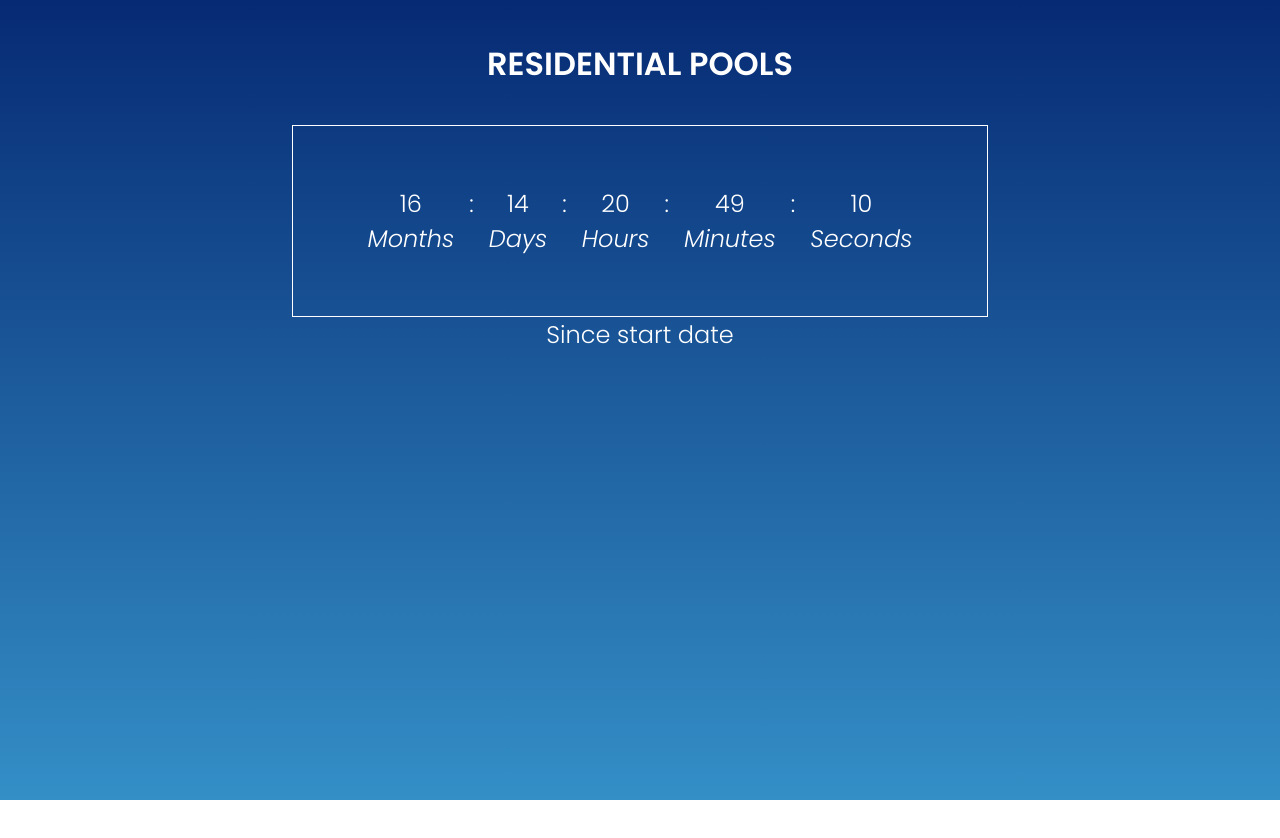
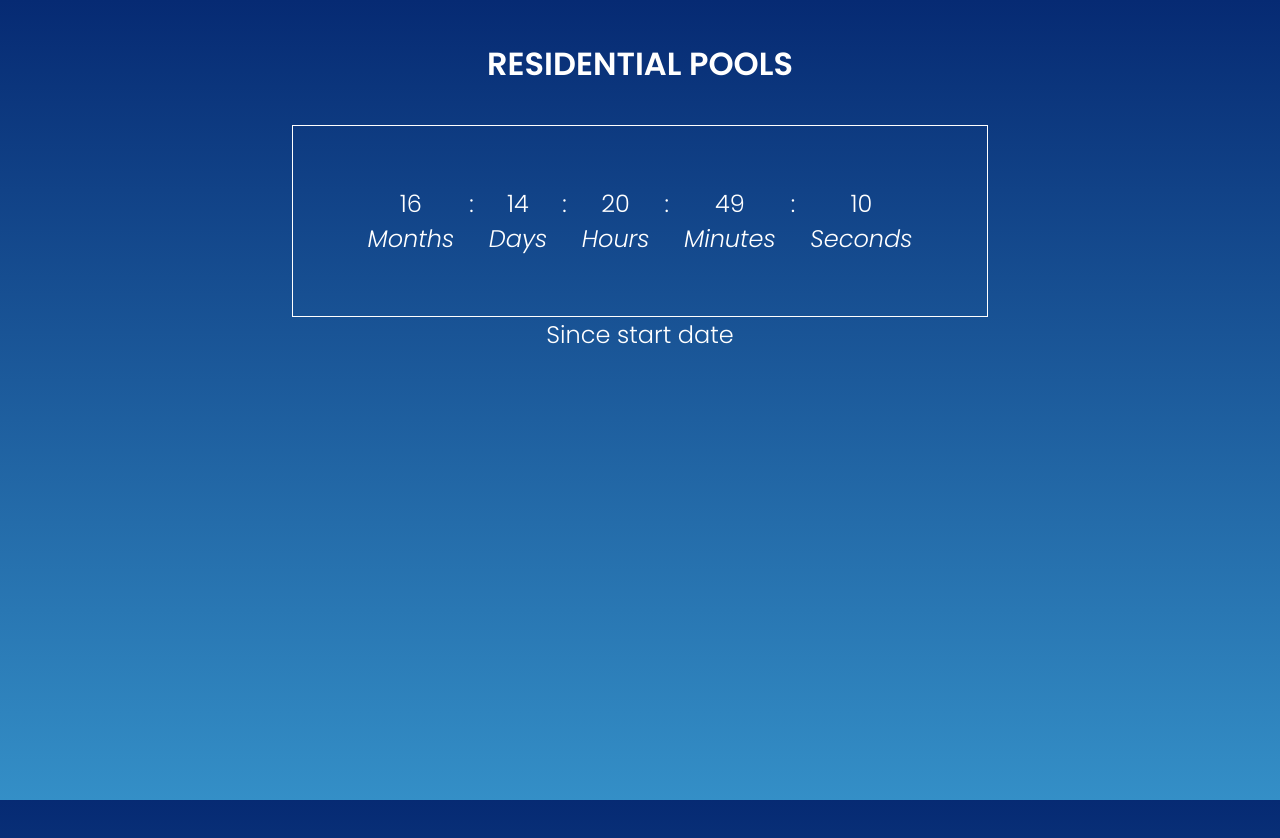
Before and after one commit to quasifu/review-site, a React (Create React App) app: page / in a window 1280 px wide. Shown: the top 838 px of the page. Before the commit the page ends 800 px from the top, so only its background shows below. Built offline with nearby package versions, Linux system fonts and the light colour scheme.

Commit message:
moving padding up

```diff
--- a/src/App.module.scss
+++ b/src/App.module.scss
@@ -14,6 +14,7 @@
   height: 100vh;
   max-width: 60vw;
   color: $text-color;
+  padding: 40px 0px;
 
   h1 {
     font-size: 2rem;
--- a/src/pages/Home/Home.module.scss
+++ b/src/pages/Home/Home.module.scss
@@ -11,7 +11,6 @@
   justify-content: center;
   align-items: center;
   text-align: center;
-  margin: 40px 0px;
 }
 
 .text {
```
